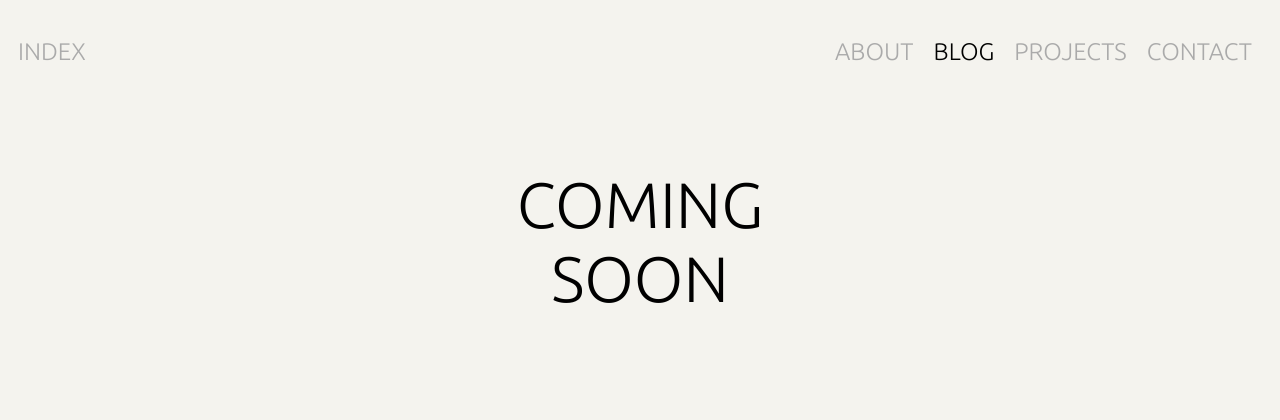
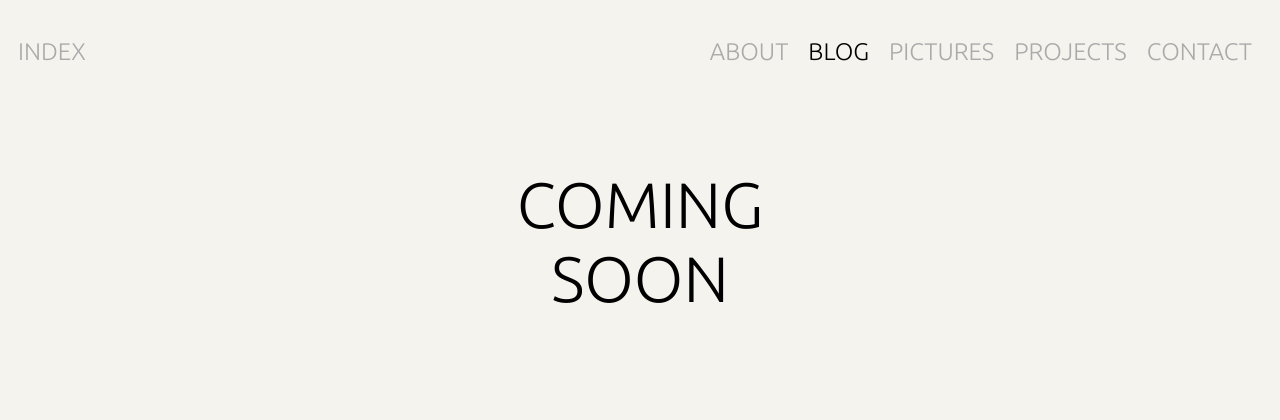
Before and after one commit to MitchellWT/personal_site, a Django app: page /blog/ in a window 1280 px wide. Shown: the top 420 px of the page. Run offline with Django 4.2, Linux system fonts and the light colour scheme; style sheets or scripts are compiled from the project's sources; some libraries are stand-ins or nearby versions.

Commit message:
Added pictures to nav

```diff
--- a/app/portfolio/templates/components/nav.html
+++ b/app/portfolio/templates/components/nav.html
@@ -11,6 +11,9 @@
         </h1>
         <h1 class="navItem">
             <a href="/blog" {% if request.path == "/blog/" %}class="activeLink"{% endif %}>BLOG</a>
+        </h1>
+        <h1 class="navItem">
+            <a href="/pictures" {% if request.path == "/pictures/" %}class="activeLink"{% endif %}>PICTURES</a>
         </h1>
         <h1 class="navItem">
             <a href="/projects" {% if request.path == "/projects/" %}class="activeLink"{% endif %}>PROJECTS</a>
@@ -60,6 +63,15 @@
                     >BLOG</a>
                 </h1>
                 <h1 class="navItem">
+                    <a href="/pictures"
+                       {% if request.path == "/pictures/" %}
+                            class="handburgerLinks handburgerActiveLink"
+                       {% else %}
+                            class="handburgerLinks"
+                       {% endif %}
+                    >PICTURES</a>
+                </h1>
+                <h1 class="navItem">
                     <a href="/projects"
                         {% if request.path == "/projects/" %}
                             class="handburgerLinks handburgerActiveLink"
```
